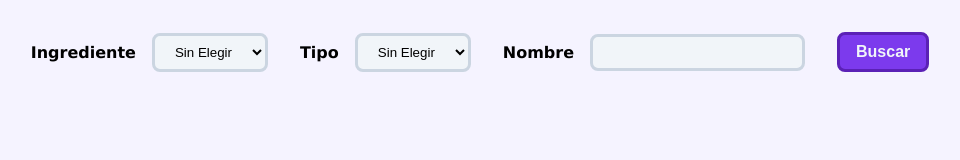
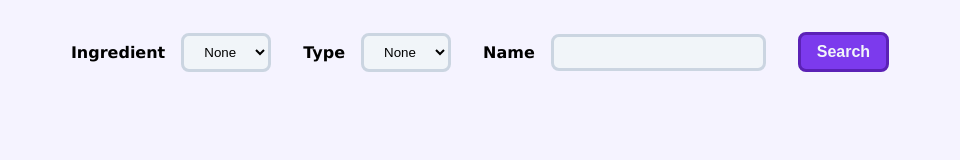
Before and after one commit to juandavidafve/cocktail-api, a plain HTML site: page search/index.html in a window 1280 px wide. Shown: the whole page, without its empty margins (160-1120 px from the left). Drawn offline with Linux system fonts and the light colour scheme; no server answers.

Commit message:
fix: translate to english

```diff
--- a/search/index.html
+++ b/search/index.html
@@ -3,7 +3,7 @@
   <head>
     <meta charset="UTF-8" />
     <meta name="viewport" content="width=device-width, initial-scale=1.0" />
-    <title>Buscar Coctel</title>
+    <title>Search Cocktail</title>
     <link rel="stylesheet" href="styles.css" />
   </head>
   <body>
@@ -11,25 +11,25 @@
       class="m-2 flex flex-wrap sm-flex-col lg-flex-row gap-2 items-center justify-center"
     >
       <div class="flex gap-1 items-center">
-        <label for="ingrediente">Ingrediente</label>
+        <label for="ingredient">Ingredient</label>
         <select name="ingredient" id="ingredient">
-          <option value="null" selected>Sin Elegir</option>
+          <option value="null" selected>None</option>
         </select>
       </div>
 
       <div class="flex gap-1 items-center">
-        <label for="alcohol">Tipo</label>
+        <label for="alcohol">Type</label>
         <select name="alcohol" id="alcohol">
-          <option value="null" selected>Sin Elegir</option>
+          <option value="null" selected>None</option>
         </select>
       </div>
 
       <div class="flex gap-1 items-center">
-        <label for="name">Nombre</label>
+        <label for="name">Name</label>
         <input type="text" name="name" id="name" />
       </div>
 
-      <input class="pointer" type="submit" value="Buscar" />
+      <input class="pointer" type="submit" value="Search" />
     </form>
     <div
       id="results"
```
